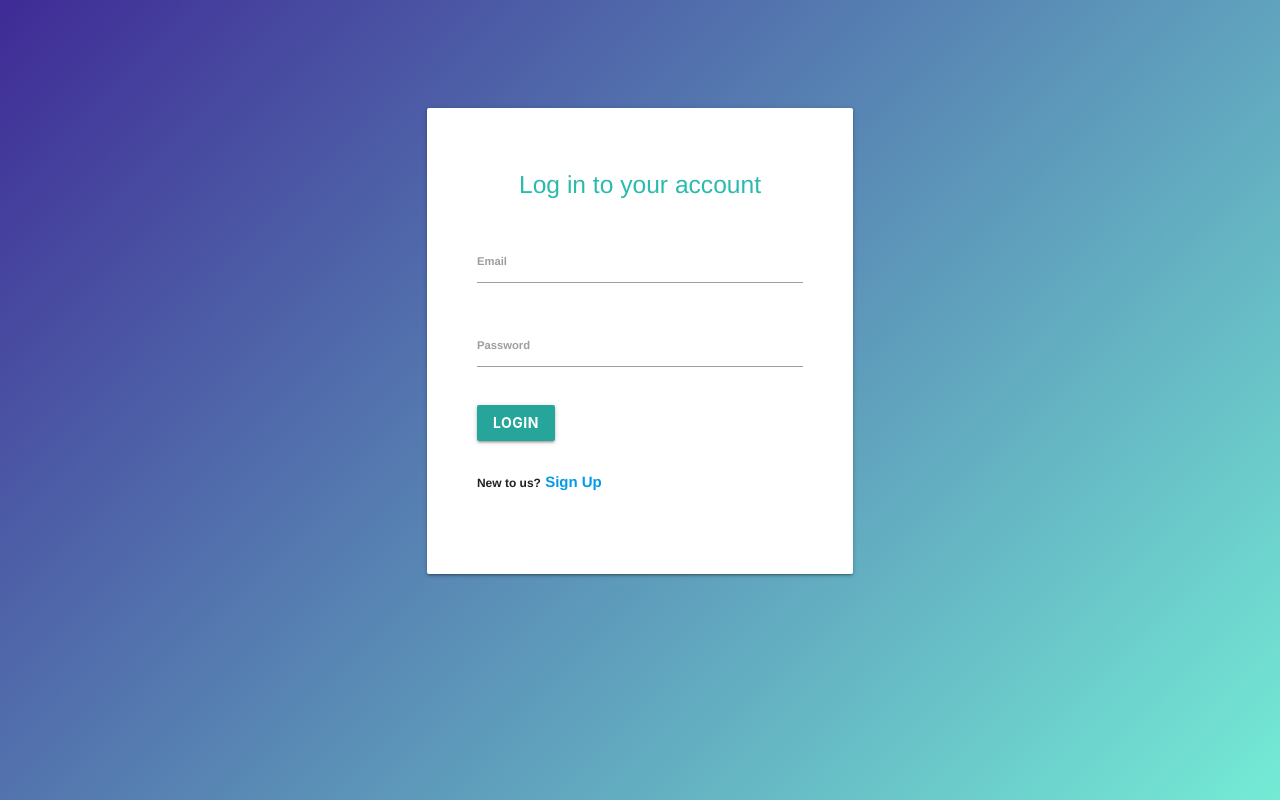
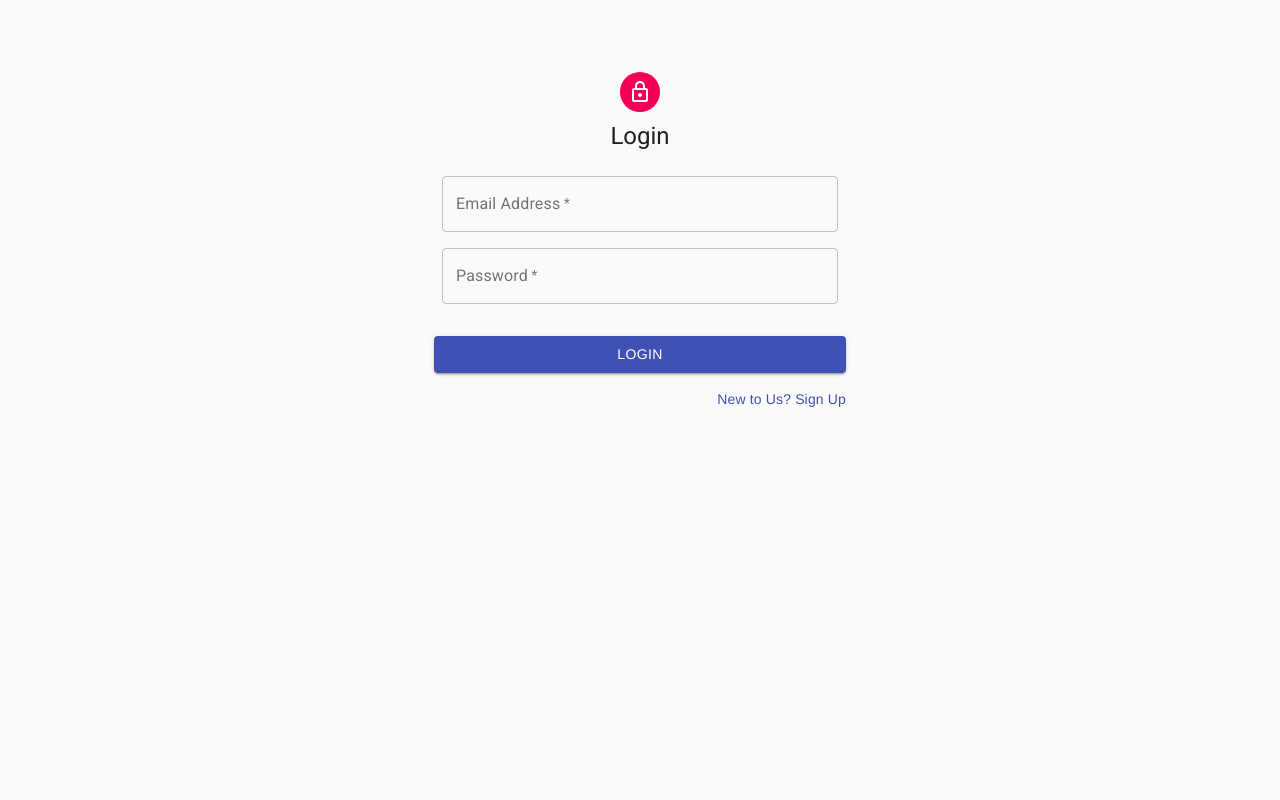
Before and after one commit to junemie/Unicorn-Portfolio, a React app: page / in a window 1280 px wide. Built offline with nearby package versions, Linux system fonts and the light colour scheme; some packages are replaced by stand-ins of ours; no server answers.

Commit message:
Restyled Login page

```diff
--- a/client/components/auth-form.js
+++ b/client/components/auth-form.js
@@ -4,65 +4,129 @@ import PropTypes from 'prop-types'
 import {auth} from '../store'
 import {Link} from 'react-router-dom'
 
+import Avatar from '@material-ui/core/Avatar'
+import Button from '@material-ui/core/Button'
+import CssBaseline from '@material-ui/core/CssBaseline'
+import TextField from '@material-ui/core/TextField'
+import Grid from '@material-ui/core/Grid'
+import LockOutlinedIcon from '@material-ui/icons/LockOutlined'
+import Typography from '@material-ui/core/Typography'
+import {makeStyles} from '@material-ui/core/styles'
+import Container from '@material-ui/core/Container'
+
+function Copyright() {
+  return (
+    <Typography variant="body2" color="textSecondary" align="center">
+      {'Copyright © '}
+      {'Unicorn '}
+      {new Date().getFullYear()}
+      {'.'}
+    </Typography>
+  )
+}
+
+const useStyles = makeStyles(theme => ({
+  paper: {
+    marginTop: theme.spacing(8),
+    display: 'flex',
+    flexDirection: 'column',
+    alignItems: 'center'
+  },
+  avatar: {
+    margin: theme.spacing(1),
+    backgroundColor: theme.palette.secondary.main
+  },
+  form: {
+    width: '100%',
+    marginTop: theme.spacing(3)
+  },
+  submit: {
+    margin: theme.spacing(3, 0, 2)
+  }
+}))
+
 /**
  * COMPONENT
  */
+
 const AuthForm = props => {
+  const classes = useStyles()
   const {name, displayName, handleSubmit, error} = props
-
+  console.log('proppppps', name)
   return (
-    <div className="form-container">
-      <div className="valign-wrapper row login-box">
-        <div className="col card hoverable s10 pull-s1 m6 pull-m3 l4 pull-l4">
-          <form onSubmit={handleSubmit} name={name}>
-            <div className="card-content">
-              <div
-                className="card-title"
-                style={{textAlign: 'center', color: '#2bbbad'}}
+    <Container component="main" maxWidth="xs">
+      <CssBaseline />
+      <div className={classes.paper}>
+        <Avatar className={classes.avatar}>
+          <LockOutlinedIcon />
+        </Avatar>
+        <Typography component="h1" variant="h5">
+          {name === 'login' ? 'Login' : 'Sign Up'}
+        </Typography>
+        <form
+          className={classes.form}
+          onSubmit={handleSubmit}
+          noValidate
+          name={name}
         >
-                <h5>
-                  {name === 'login' ? 'Log in to your account' : `Register`}
-                </h5>
-              </div>
-              <div className="row">
+          <Grid container spacing={2}>
             {name === 'login' ? null : (
-                  <div className="input-field col s12">
-                    <label htmlFor="accountName">
-                      <small>Full Name</small>
-                    </label>
-                    <input name="accountName" type="text" required />
-                  </div>
+              <Grid item xs={12}>
+                <TextField
+                  autoComplete="fname"
+                  name="accountName"
+                  variant="outlined"
+                  required
+                  fullWidth
+                  id="accountName"
+                  label="Full Name"
+                  autoFocus
+                />
+              </Grid>
             )}
-                <div className="input-field col s12">
-                  <label htmlFor="email">
-                    <small>Email</small>
-                  </label>
-                  <input name="email" type="text" required />
-                </div>
-                <div className="input-field col s12">
-                  <label htmlFor="password">
-                    <small>Password</small>
-                  </label>
-                  <input name="password" type="password" required />
-                </div>
-                <div className="col s12">
-                  <button
-                    className="btn waves-effect waves-light right-align"
+            <Grid item xs={12}>
+              <TextField
+                variant="outlined"
+                required
+                fullWidth
+                id="email"
+                label="Email Address"
+                name="email"
+                autoComplete="email"
+              />
+            </Grid>
+            <Grid item xs={12}>
+              <TextField
+                variant="outlined"
+                required
+                fullWidth
+                name="password"
+                label="Password"
+                type="password"
+                id="password"
+                autoComplete="current-password"
+              />
+            </Grid>
+            <Button
               type="submit"
               name="action"
+              fullWidth
+              variant="contained"
+              color="primary"
+              className={classes.submit}
             >
               {displayName}
-                  </button>
-                </div>
+            </Button>
+            <Grid container justify="flex-end">
+              <Grid item>
                 {name === 'login' ? (
-                  <div className="col s12">
-                    <span>New to us?</span> <Link to="/signup">Sign Up</Link>
-                  </div>
+                  <Link to="/signup">New to Us? Sign Up</Link>
                 ) : (
-                  <div className="col s12">
                   <Link to="/login">Already have an account?</Link>
-                  </div>
                 )}
+              </Grid>
+            </Grid>
+            <div className="row">
               {error &&
                 error.response && (
                   <div className="col s12" style={{color: '#fc7070'}}>
@@ -71,11 +135,10 @@ const AuthForm = props => {
                   </div>
                 )}
             </div>
-            </div>
+          </Grid>
         </form>
       </div>
-      </div>
-    </div>
+    </Container>
   )
 }
 
--- a/client/index.js
+++ b/client/index.js
@@ -5,15 +5,18 @@ import {Router} from 'react-router-dom'
 import history from './history'
 import store from './store'
 import App from './app'
+import {StylesProvider} from '@material-ui/core/styles'
 
 // establishes socket connection
 import './socket'
 
 ReactDOM.render(
   <Provider store={store}>
-    <Router history={history}>
-      <App />
-    </Router>
+    <StylesProvider injectFirst>
+      <Router history={history}>
+        <App />
+      </Router>
+    </StylesProvider>
   </Provider>,
   document.getElementById('app')
 )
--- a/public/index.html
+++ b/public/index.html
@@ -6,8 +6,10 @@
   <meta name='viewport' content='width=device-width initial-scale=1.0'>
   <title>Stock Portfolio</title>
   <link rel="icon" href="./favicon.png">
-  <link rel="stylesheet" href="https://cdnjs.cloudflare.com/ajax/libs/materialize/1.0.0/css/materialize.min.css">
-  <script src="https://cdnjs.cloudflare.com/ajax/libs/materialize/1.0.0/js/materialize.min.js"></script>
+  <!-- <link rel="stylesheet" href="https://cdnjs.cloudflare.com/ajax/libs/materialize/1.0.0/css/materialize.min.css">
+  <script src="https://cdnjs.cloudflare.com/ajax/libs/materialize/1.0.0/js/materialize.min.js"></script> -->
+  <link rel="stylesheet" href="https://fonts.googleapis.com/css?family=Roboto:300,400,500,700&display=swap" />
+  <link rel="stylesheet" href="https://fonts.googleapis.com/icon?family=Material+Icons" />
   <script href="/util.js"></script>
   <link rel="stylesheet" href="/style.css" />
 </head>
--- a/public/style.css
+++ b/public/style.css
@@ -5,14 +5,21 @@
   /* font-family: 'Nunito', sans-serif; */
   font-family: 'Walsheim', 'Helvetica', 'Arial', 'sans-serif';
   text-decoration: none;
-  font-weight: bold;
+  /* font-weight: bold; */
 }
+
+a,
+a:visited {
+  text-decoration: none;
+  color: #3f51b5;
+}
+
 /*
 font-family: 'Roboto', sans-serif;
 font-family: 'Lato', sans-serif;
 font-family: 'Poppins', sans-serif; */
 
-body {
+/* body {
   display: flex;
   flex-direction: column;
   height: 100vh;
@@ -20,13 +27,12 @@ body {
   margin: 0;
   width: 100vw;
   /* background: linear-gradient(to top, #fbc2eb 0%, #a18cd1 100%); */
-  background: -webkit-linear-gradient(
+/* background: -webkit-linear-gradient(
     136deg,
     rgb(116, 235, 213) 0%,
     rgb(63, 43, 150) 100%
-  );
-}
-
+  ); */
+/*
 h3 {
   color: #009688;
 }
@@ -87,4 +93,4 @@ nav.nav-center ul li a {
   border: solid red;
   border-radius: 25px;
   padding: 20px;
-}
+} */
```
Lines whose indentation alone changed are shown as unchanged.
